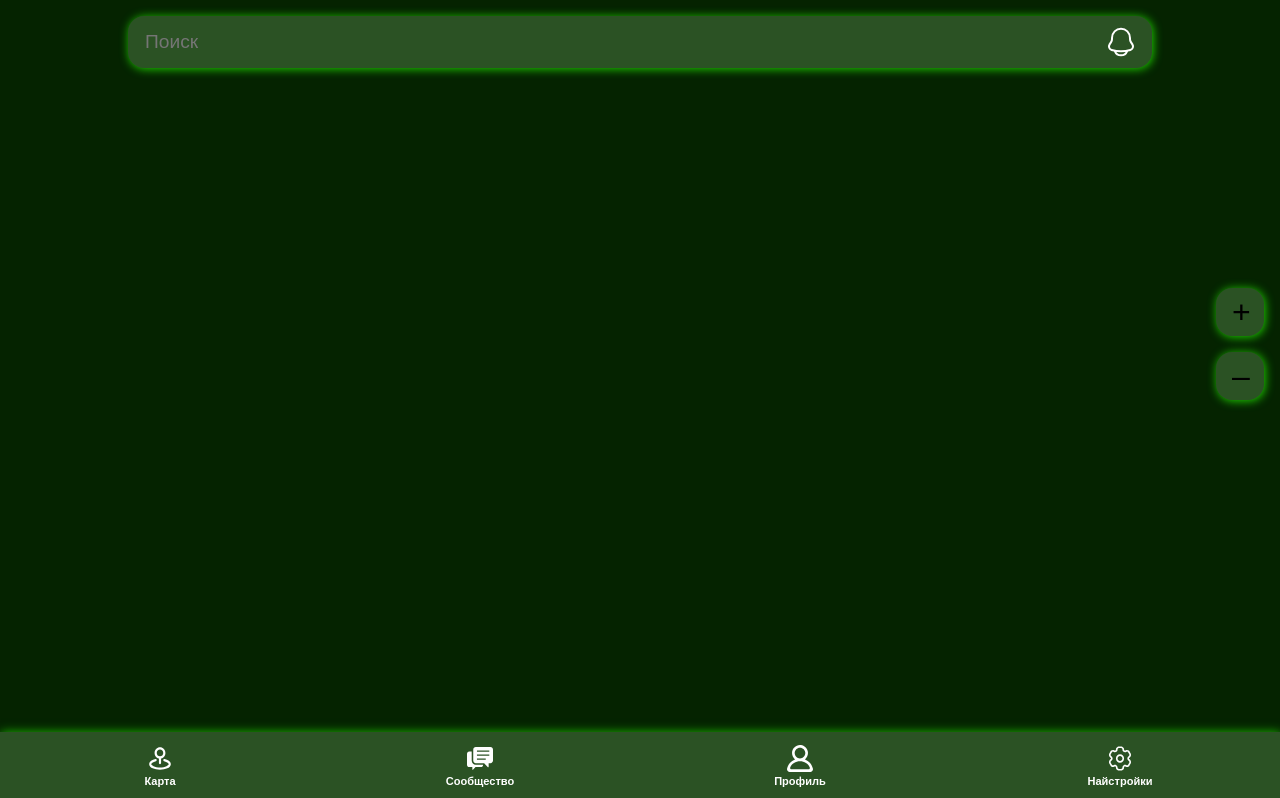
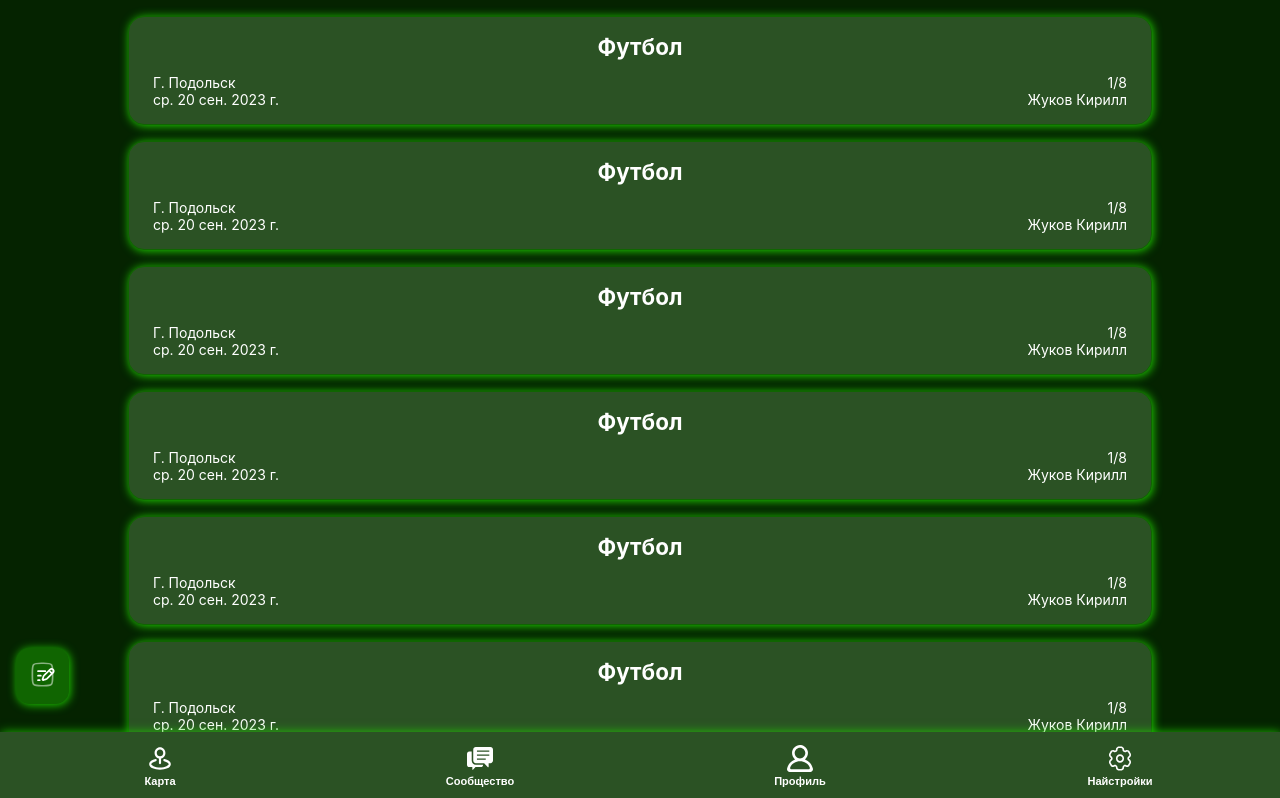
Before and after one commit to zhukovk4010/sport-app, a React (Vite) app: page / in a window 1280 px wide. Shown: the top 798 px of the page. Built offline with nearby package versions, Linux system fonts and the light colour scheme.

Commit message:
Сверстать страницу сообщества

```diff
--- a/src/components/app/app.tsx
+++ b/src/components/app/app.tsx
@@ -1,11 +1,15 @@
 // import styles from './App.css'
 
+import CommunityPage from 'src/pages/community/community-page'
 import MapPage from 'src/pages/map/map-page'
+import Tabbar from '../tabbar/tabbat'
 
 const App = () => {
     return (
         <>
-            <MapPage />
+            {/* <MapPage /> */}
+            <CommunityPage />
+            <Tabbar />
         </>
     )
 }
--- /dev/null
+++ b/src/components/buttons/add-post-button/add-post-button.module.css
@@ -0,0 +1,11 @@
+.addPostButton {
+    padding: 1em;
+    background-color: #106501;
+    border: none;
+    border-radius: 1em;
+    box-shadow: 1px 1px 10px #1fd200;
+}
+
+.addPostButton > img {
+    width: 2em;
+}
--- /dev/null
+++ b/src/components/buttons/add-post-button/add-post-button.tsx
@@ -0,0 +1,12 @@
+import iconAddPost from 'src/assets/icons/add-post-icon.svg'
+import styles from './add-post-button.module.css'
+
+const AddPostButton = () => {
+    return (
+        <button className={styles.addPostButton}>
+            <img src={iconAddPost} alt='' />
+        </button>
+    )
+}
+
+export default AddPostButton
--- a/src/components/buttons/scale-button/scale-button.module.css
+++ b/src/components/buttons/scale-button/scale-button.module.css
@@ -1,4 +1,5 @@
 .scaleButton {
+    color: #ffffff;
     background-color: #2b5224;
     height: 1.5em;
     width: 1.5em;
--- /dev/null
+++ b/src/components/event-post/event-post.module.css
@@ -0,0 +1,32 @@
+.eventPost {
+    width: 80%;
+    margin-left: 10%;
+    margin-top: 1em;
+    padding: 1em 1.5em;
+    border-radius: 1em;
+    border: 1px solid #106501;
+    box-shadow: 1px 1px 10px #1fd200;
+    background-color: #2b5224;
+}
+
+.eventPost > h3 {
+    margin: 0;
+    text-align: center;
+    font-size: 1.4rem;
+}
+
+.eventPost__body {
+    display: grid;
+    margin-top: 1em;
+    grid-template-columns: repeat(2, 1fr);
+    grid-template-rows: repeat(2, 1fr);
+    font-size: 0.875rem;
+}
+
+.eventPost__body__peopleCounter {
+    text-align: right;
+}
+
+.eventPost__body__author {
+    text-align: right;
+}
--- /dev/null
+++ b/src/components/event-post/event-post.tsx
@@ -0,0 +1,19 @@
+import styles from './event-post.module.css'
+
+const EventPost = () => {
+    return (
+        <section className={styles.eventPost}>
+            <h3>Футбол</h3>
+            <div className={styles.eventPost__body}>
+                <div>Г. Подольск</div>
+                <div className={styles.eventPost__body__peopleCounter}>1/8</div>
+                <div>ср. 20 сен. 2023 г.</div>
+                <div className={styles.eventPost__body__author}>
+                    Жуков Кирилл
+                </div>
+            </div>
+        </section>
+    )
+}
+
+export default EventPost
--- a/src/index.css
+++ b/src/index.css
@@ -1,12 +1,17 @@
 :root {
     font-family: Inter, system-ui, Avenir, Helvetica, Arial, sans-serif;
+    box-sizing: border-box;
     font-size: 1em;
-    box-sizing: border-box;
     color: #fff;
+}
+
+*,
+*:before,
+*:after {
+    box-sizing: inherit;
 }
 
 body {
     margin: 0;
     background-color: #052300;
-    box-sizing: inherit;
 }
--- /dev/null
+++ b/src/pages/community/community-page.module.css
@@ -0,0 +1,13 @@
+.communityPage {
+    margin-bottom: 11em;
+}
+
+.communityPage__addPostButtonContainer {
+    position: fixed;
+    left: 1em;
+    bottom: 6em;
+}
+
+.communityPage > div + div {
+    margin-top: 2em;
+}
--- /dev/null
+++ b/src/pages/community/community-page.tsx
@@ -0,0 +1,27 @@
+import AddPostButton from 'src/components/buttons/add-post-button/add-post-button'
+import styles from './community-page.module.css'
+
+import EventPost from 'src/components/event-post/event-post'
+
+const CommunityPage = () => {
+    return (
+        <div className={styles.communityPage}>
+            <EventPost />
+            <EventPost />
+            <EventPost />
+            <EventPost />
+            <EventPost />
+            <EventPost />
+            <EventPost />
+            <EventPost />
+            <EventPost />
+            <EventPost />
+            <EventPost />
+            <div className={styles.communityPage__addPostButtonContainer}>
+                <AddPostButton />
+            </div>
+        </div>
+    )
+}
+
+export default CommunityPage
--- a/src/pages/map/map-page.tsx
+++ b/src/pages/map/map-page.tsx
@@ -1,6 +1,5 @@
 import ScaleButton from 'src/components/buttons/scale-button/scale-button'
 import SearchBar from 'src/components/search-bar/search-bar'
-import Tabbar from 'src/components/tabbar/tabbat'
 
 import styles from './map-page.module.css'
 
@@ -12,7 +11,6 @@ const MapPage = () => {
                 <ScaleButton type='increase' sign='+' />
                 <ScaleButton type='decrease' sign='&#8211;' />
             </div>
-            <Tabbar />
         </>
     )
 }
```
Also changed, not shown: src/assets/icons/add-post-icon.svg (added).
